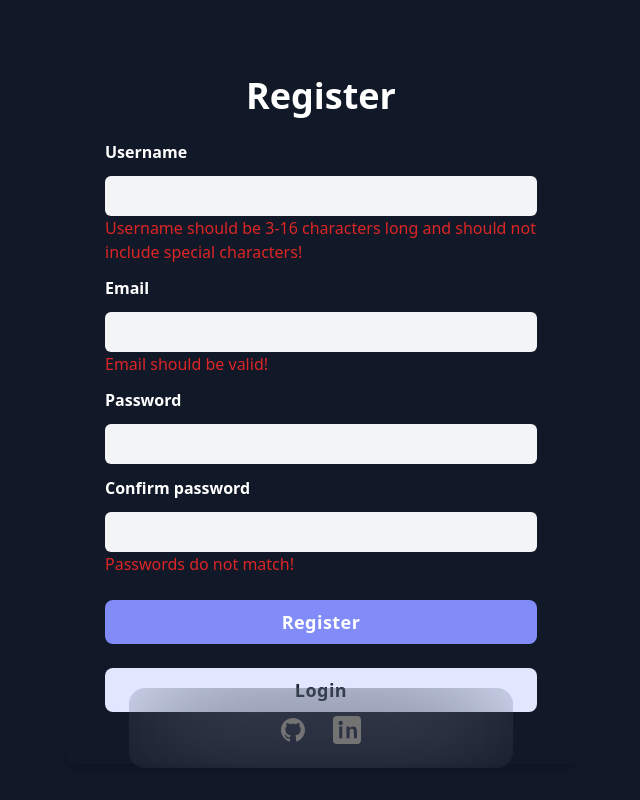
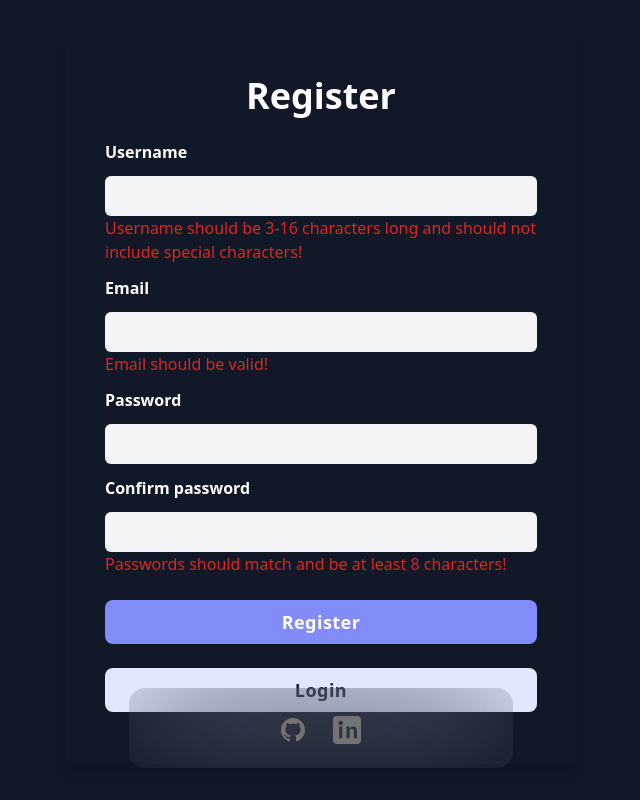
Before and after one commit to Nich0las2004/Chat-App, a React (Vite) app in the folder frontend/: page /register in a window 1280 px wide. Shown: the whole page, without its empty margins (319-959 px from the left). Built offline with nearby package versions, Linux system fonts and the light colour scheme; no server answers.

Commit message:
added password validation on register page

```diff
--- a/frontend/src/components/Register/RegisterForm.tsx
+++ b/frontend/src/components/Register/RegisterForm.tsx
@@ -1,12 +1,12 @@
 import { Link } from "react-router-dom";
 import axios from "axios";
-import { useState } from "react";
+import { useEffect, useState } from "react";
 import emailValidator from "email-validator";
 
 const errorMessages = [
   "Username should be 3-16 characters long and should not include special characters!",
   "Email should be valid!",
-  "Passwords do not match!",
+  "Passwords should match and be at least 8 characters!",
 ];
 
 const RegisterForm = () => {
@@ -18,24 +18,30 @@ const RegisterForm = () => {
     confirmPassword: "",
   });
 
+  const passwordValidation =
+    passwordsMatch && /^[a-zA-Z0-9]{8,}$/.test(input.password);
+
   const registerDisabled =
     !/^[a-zA-Z0-9]{3,16}$/.test(input.userName) ||
-    !emailValidator.validate(input.email);
+    !emailValidator.validate(input.email) ||
+    !passwordsMatch;
 
-  const handleSubmit = async (e: any) => {
-    e.preventDefault();
-
+  useEffect(() => {
     if (input.password !== input.confirmPassword) {
       setPasswordsMatch(false);
     } else {
       setPasswordsMatch(true);
     }
+  }, [input.password, input.confirmPassword]);
 
-    await axios.post("http://localhost:5555/auth/register", {
-      userName: input.userName,
-      email: input.email,
-      password: input.password,
-    });
+  const handleSubmit = async (e: any) => {
+    e.preventDefault();
+
+    // await axios.post("http://localhost:5555/auth/register", {
+    //   userName: input.userName,
+    //   email: input.email,
+    //   password: input.password,
+    // });
   };
 
   return (
@@ -113,7 +119,7 @@ const RegisterForm = () => {
           name="confirm"
           id="confirm"
         />
-        {!passwordsMatch && (
+        {!passwordValidation && (
           <span className="text-red-600">{errorMessages[2]}</span>
         )}
       </div>
```
